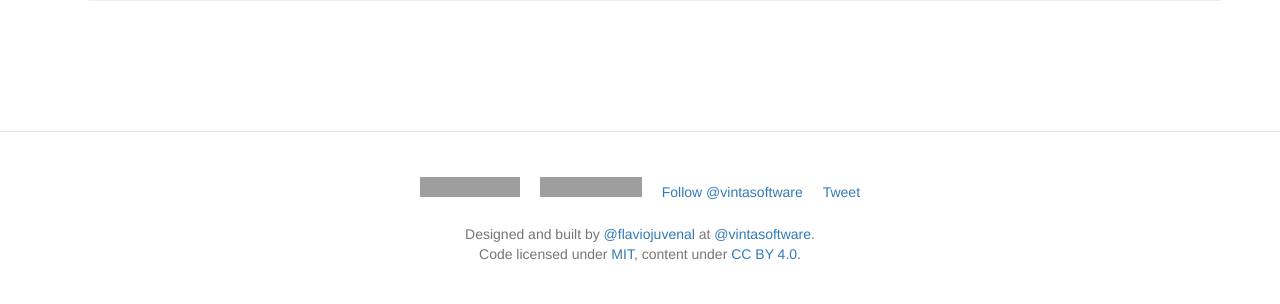
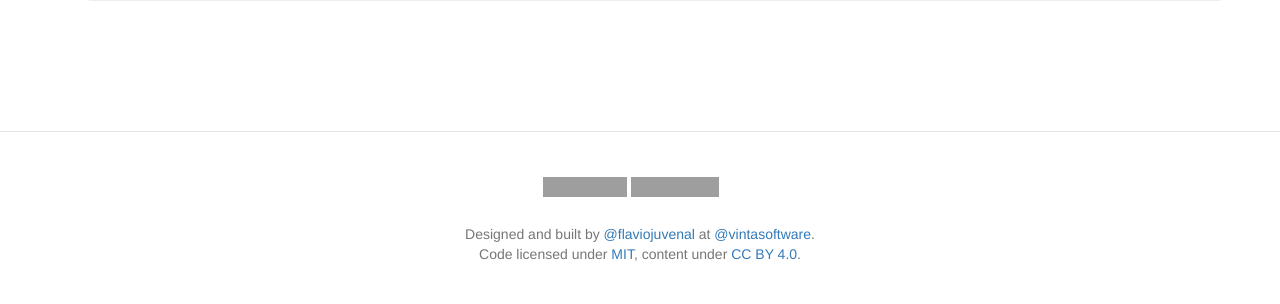
Before and after one commit to vintasoftware/hub.rocks, a Django app: page /welcome/ in a window 1280 px wide. Shown: the part 583-887 px from the top of the page. Run offline with Django 3.2, Linux system fonts and the light colour scheme; style sheets or scripts are compiled from the project's sources; some libraries are stand-ins or nearby versions; some web fonts are replaced; grey boxes are pictures that could not be loaded.

Commit message:
Add twitter widgets and make space between widgets smaller

```diff
--- /dev/null
+++ b/core/static/js/twitter-widgets.js
@@ -0,0 +1,16 @@
+window.twttr = (function(d, s, id) {
+  var js, fjs = d.getElementsByTagName(s)[0],
+    t = window.twttr || {};
+  if (d.getElementById(id)) return t;
+  js = d.createElement(s);
+  js.id = id;
+  js.src = "https://platform.twitter.com/widgets.js";
+  fjs.parentNode.insertBefore(js, fjs);
+
+  t._e = [];
+  t.ready = function(f) {
+    t._e.push(f);
+  };
+
+  return t;
+}(document, "script", "twitter-wjs"));
--- a/core/static/sass/app.scss
+++ b/core/static/sass/app.scss
@@ -31,15 +31,20 @@ footer {
     margin-bottom: 0;
     list-style: none;
 
+    .follow-btn {
+      margin-right: 10px;
+    }
+
     li {
       display: inline-block;
-      padding: 5px 8px;
+      padding: 5px 0px;
       line-height: 1;
 
       .github-btn {
         overflow: hidden;
         border: 0;
       }
+
     }
   }
 
--- a/core/templates/base.html
+++ b/core/templates/base.html
@@ -86,16 +86,16 @@
         <div class="bs-docs-social">
           <ul class="bs-docs-social-buttons">
             <li>
-              <iframe class="github-btn" src="http://ghbtns.com/github-btn.html?user=vintasoftware&amp;repo=hub.rocks&amp;type=watch&amp;count=true" width="100" height="20" title="Star on GitHub"></iframe>
+              <iframe class="github-btn" src="http://ghbtns.com/github-btn.html?user=vintasoftware&amp;repo=hub.rocks&amp;type=watch&amp;count=true" width="84px" height="20px" title="Star on GitHub"></iframe>
             </li>
             <li>
-              <iframe class="github-btn" src="http://ghbtns.com/github-btn.html?user=vintasoftware&amp;repo=hub.rocks&amp;type=fork&amp;count=true" width="102" height="20" title="Fork on GitHub"></iframe>
+              <iframe class="github-btn" src="http://ghbtns.com/github-btn.html?user=vintasoftware&amp;repo=hub.rocks&amp;type=fork&amp;count=true" width="88px" height="20px" title="Fork on GitHub"></iframe>
             </li>
             <li class="follow-btn">
-              <a class="twitter-follow-button" href="https://twitter.com/vintasoftware">Follow @vintasoftware</a>
+              <a href="https://twitter.com/vintasoftware" class="twitter-follow-button" data-show-count="false"></a>
             </li>
             <li class="tweet-btn">
-              <a class="twitter-share-button" href="https://twitter.com/intent/tweet" data-text="Check out Hub.Rocks:" data-url="http://hub.rocks">Tweet</a>
+              <a class="twitter-share-button" href="https://twitter.com/intent/tweet" data-text="Check out Hub.Rocks:" data-url="http://hub.rocks" data-count="none"></a>
             </li>
           </ul>
         </div>
@@ -116,6 +116,7 @@
   <!-- scripts concatenated and minified via django-compressor -->
   {% compress js %}
   {% block js %}{% endblock js %}
+  <script src="{% static 'js/twitter-widgets.js' %}"></script>
 
   {% endcompress %}
   <!-- end scripts -->
```
